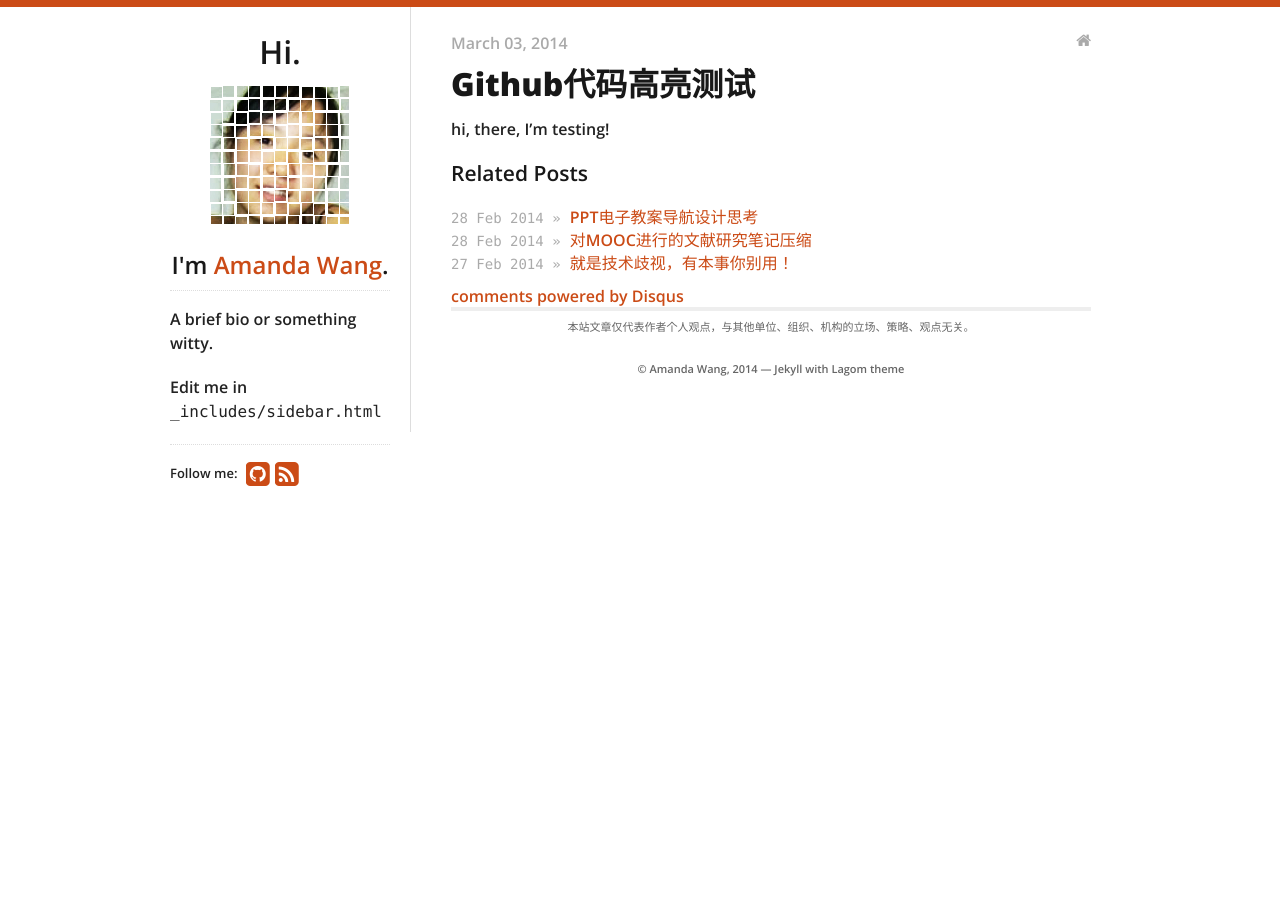
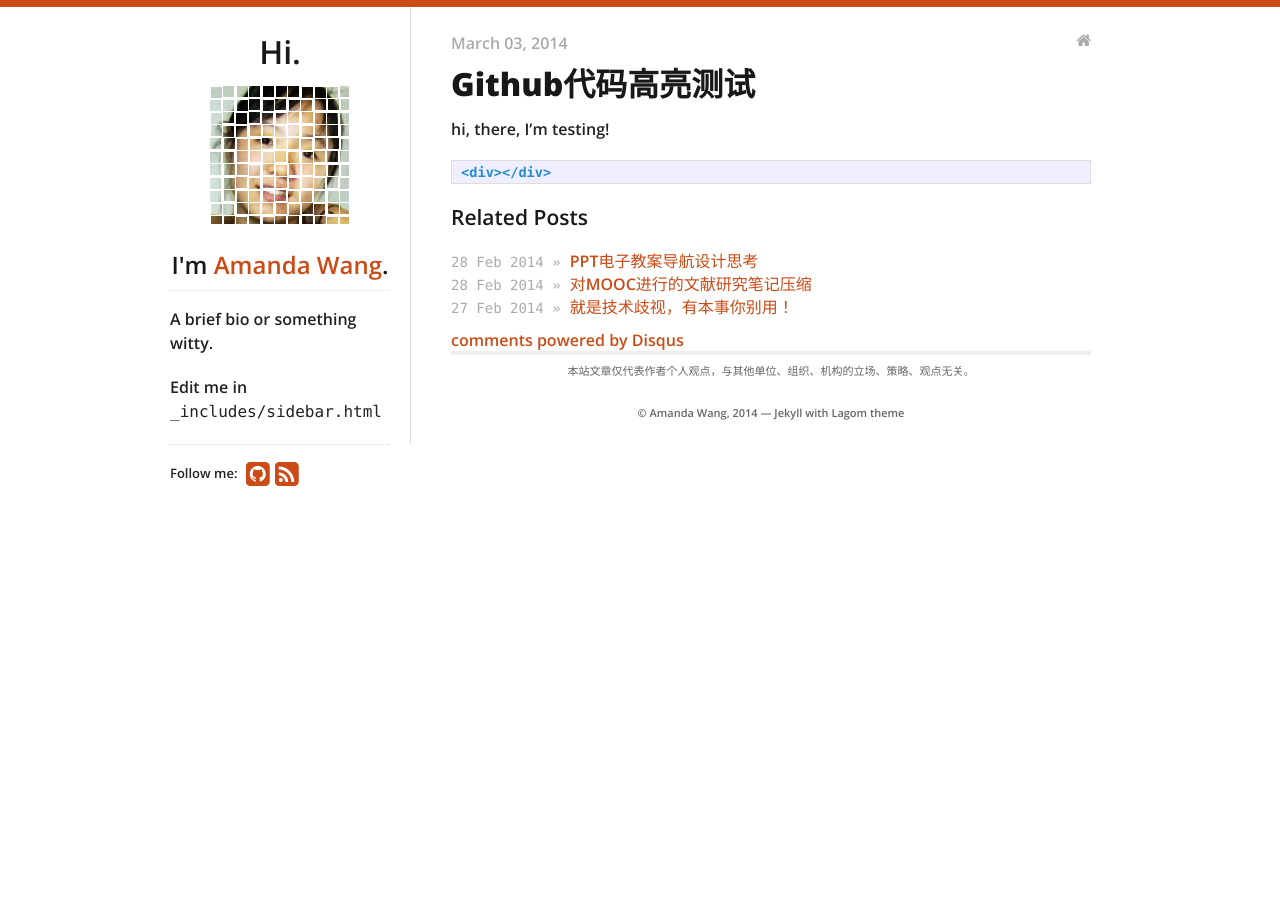
Before and after one commit to fantaghiro/fantaghiro.github.io, a Jekyll site: the page built from _posts/2014-03-03-code-highlight-testing.markdown, in a window 1280 px wide. Built offline with Jekyll 4.4.1, drawn with Linux system fonts in a browser that asks for light colours; nearby versions of some CDN libraries; comment, search, counter and statistics services are not loaded.

Commit message:
Update 2014-03-03-code-highlight-testing.markdown

```diff
--- a/_posts/2014-03-03-code-highlight-testing.markdown
+++ b/_posts/2014-03-03-code-highlight-testing.markdown
@@ -7,3 +7,7 @@ tags:
 - 代码高亮
 ---
 hi, there, I'm testing!
+
+{% highlight html  %}
+<div></div>
+{% endhighlight  %}
```
